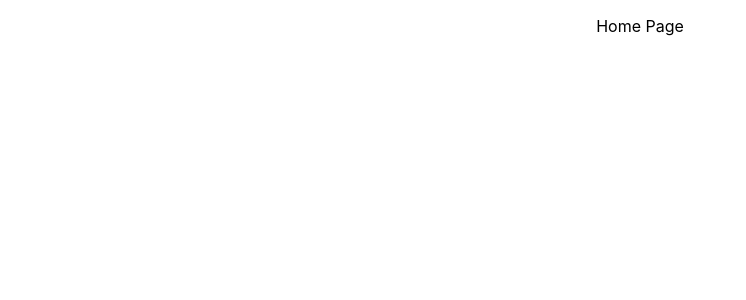
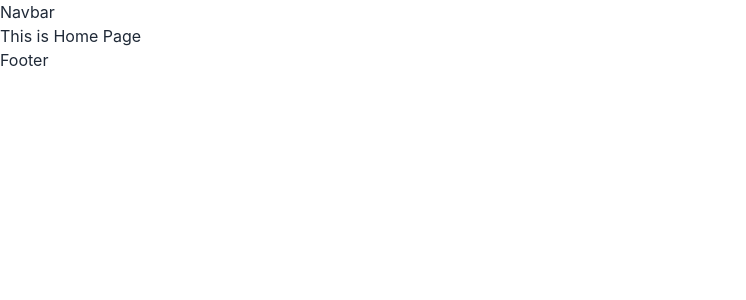
Before and after one commit to Amirulmath/laptop-2hand-client, a React (Create React App) app: page / in a window 1280 px wide. Shown: the top 300 px of the page, without its empty margins (0-746 px from the left). Built offline with nearby package versions, Linux system fonts and the light colour scheme.

Commit message:
Routes, Navbar & Home page add

```diff
--- a/package.json
+++ b/package.json
@@ -6,6 +6,7 @@
     "@testing-library/jest-dom": "^5.16.5",
     "@testing-library/react": "^13.4.0",
     "@testing-library/user-event": "^13.5.0",
+    "daisyui": "^2.42.1",
     "react": "^18.2.0",
     "react-dom": "^18.2.0",
     "react-router-dom": "^6.4.3",
@@ -35,5 +36,10 @@
       "last 1 firefox version",
       "last 1 safari version"
     ]
+  },
+  "devDependencies": {
+    "autoprefixer": "^10.4.13",
+    "postcss": "^8.4.19",
+    "tailwindcss": "^3.2.4"
   }
 }
--- /dev/null
+++ b/postcss.config.js
@@ -0,0 +1,6 @@
+module.exports = {
+  plugins: {
+    tailwindcss: {},
+    autoprefixer: {},
+  },
+}
--- a/src/App.js
+++ b/src/App.js
@@ -1,10 +1,11 @@
-import logo from './logo.svg';
+import { RouterProvider } from 'react-router-dom';
 import './App.css';
+import router from './Routes/Routes/Routes';
 
 function App() {
   return (
-    <div className="App">
-      <p>Home Page</p>
+    <div>
+      <RouterProvider router={router}></RouterProvider>
     </div>
   );
 }
--- /dev/null
+++ b/src/Layout/Main.js
@@ -0,0 +1,16 @@
+import React from 'react';
+import { Outlet } from 'react-router-dom';
+import Footer from '../Pages/Shared/Footer/Footer';
+import Navbar from '../Pages/Shared/Navbar/Navbar';
+
+const Main = () => {
+    return (
+        <div>
+            <Navbar></Navbar>
+            <Outlet></Outlet>
+            <Footer></Footer>
+        </div>
+    );
+};
+
+export default Main;
--- /dev/null
+++ b/src/Pages/Home/Home/Home.js
@@ -0,0 +1,11 @@
+import React from 'react';
+
+const Home = () => {
+    return (
+        <div>
+            <p>This is Home Page</p>
+        </div>
+    );
+};
+
+export default Home;
--- /dev/null
+++ b/src/Pages/Shared/Footer/Footer.js
@@ -0,0 +1,11 @@
+import React from 'react';
+
+const Footer = () => {
+    return (
+        <div>
+            <p>Footer</p>
+        </div>
+    );
+};
+
+export default Footer;
--- /dev/null
+++ b/src/Pages/Shared/Navbar/Navbar.js
@@ -0,0 +1,11 @@
+import React from 'react';
+
+const Navbar = () => {
+    return (
+        <div>
+            <p>Navbar</p>
+        </div>
+    );
+};
+
+export default Navbar;
--- /dev/null
+++ b/src/Routes/Routes/Routes.js
@@ -0,0 +1,19 @@
+const { createBrowserRouter } = require("react-router-dom");
+const { default: Main } = require("../../Layout/Main");
+const { default: Home } = require("../../Pages/Home/Home/Home");
+
+
+const router = createBrowserRouter([
+    {
+        path: '/',
+        element: <Main></Main>,
+        children: [
+            {
+                path: '/',
+                element: <Home></Home>
+            }
+        ]
+    }
+])
+
+export default router;
--- a/src/index.css
+++ b/src/index.css
@@ -1,3 +1,7 @@
+@tailwind base;
+@tailwind components;
+@tailwind utilities;
+
 body {
   margin: 0;
   font-family: -apple-system, BlinkMacSystemFont, 'Segoe UI', 'Roboto', 'Oxygen',
--- /dev/null
+++ b/tailwind.config.js
@@ -0,0 +1,10 @@
+/** @type {import('tailwindcss').Config} */
+module.exports = {
+  content: [
+    "./src/**/*.{js,jsx,ts,tsx}",
+  ],
+  theme: {
+    extend: {},
+  },
+  plugins: [require("daisyui")],
+}
```
Also changed, not shown: 1 other file (tests, documents, lock files or other folders).
